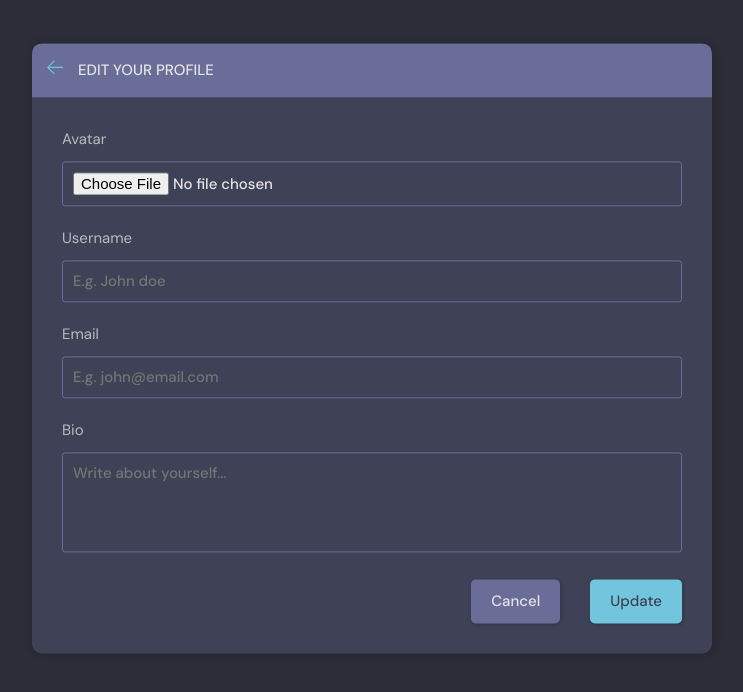
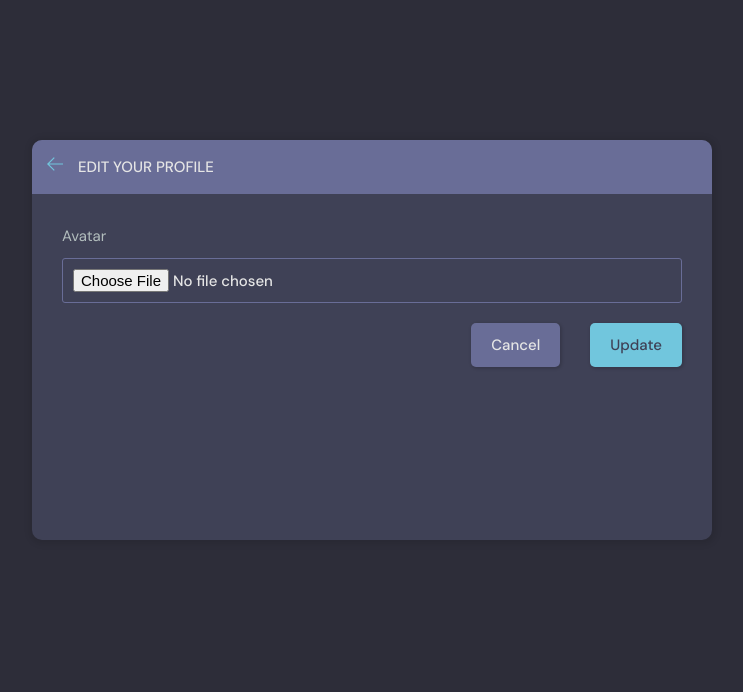
Before and after one commit to Mir-Yuchi/EazzyStudy-ChatApp, a Django app: page /update-user/ in a window 1280 px wide. Shown: the part 76-768 px from the top of the page, without its empty margins (268-1011 px from the left). Run offline with Django 4.2, Linux system fonts and the light colour scheme; the visitor is signed in with stand-in values (Sample User, id 1).

Commit message:
small changes

```diff
--- a/base/templates/base/update-user.html
+++ b/base/templates/base/update-user.html
@@ -20,26 +20,14 @@
                     </div>
                 </div>
                 <div class="layout__body">
-                    <form class="form" action="#">
+                    <form class="form" action="" method="POST">
+                        {% csrf_token %}
                         <div class="form__group">
                             <label for="profile_pic">Avatar</label>
                             <input id="profile_pic" name="profile_pic" type="file" />
                         </div>
 
-              <div class="form__group">
-                <label for="username">Username</label>
-                <input id="username" name="username" type="text" placeholder="E.g. John doe" />
-              </div>
 
-              <div class="form__group">
-                <label for="email">Email</label>
-                <input id="email" name="email" type="text" placeholder="E.g. john@email.com" />
-              </div>
-
-                        <div class="form__group">
-                            <label for="user_bio">Bio</label>
-                            <textarea name="user_bio" id="user_bio" placeholder="Write about yourself..."></textarea>
-                        </div>
                         <div class="form__action">
                             <a class="btn btn--dark" href="index.html">Cancel</a>
                             <button class="btn btn--main" type="submit">Update</button>
```
